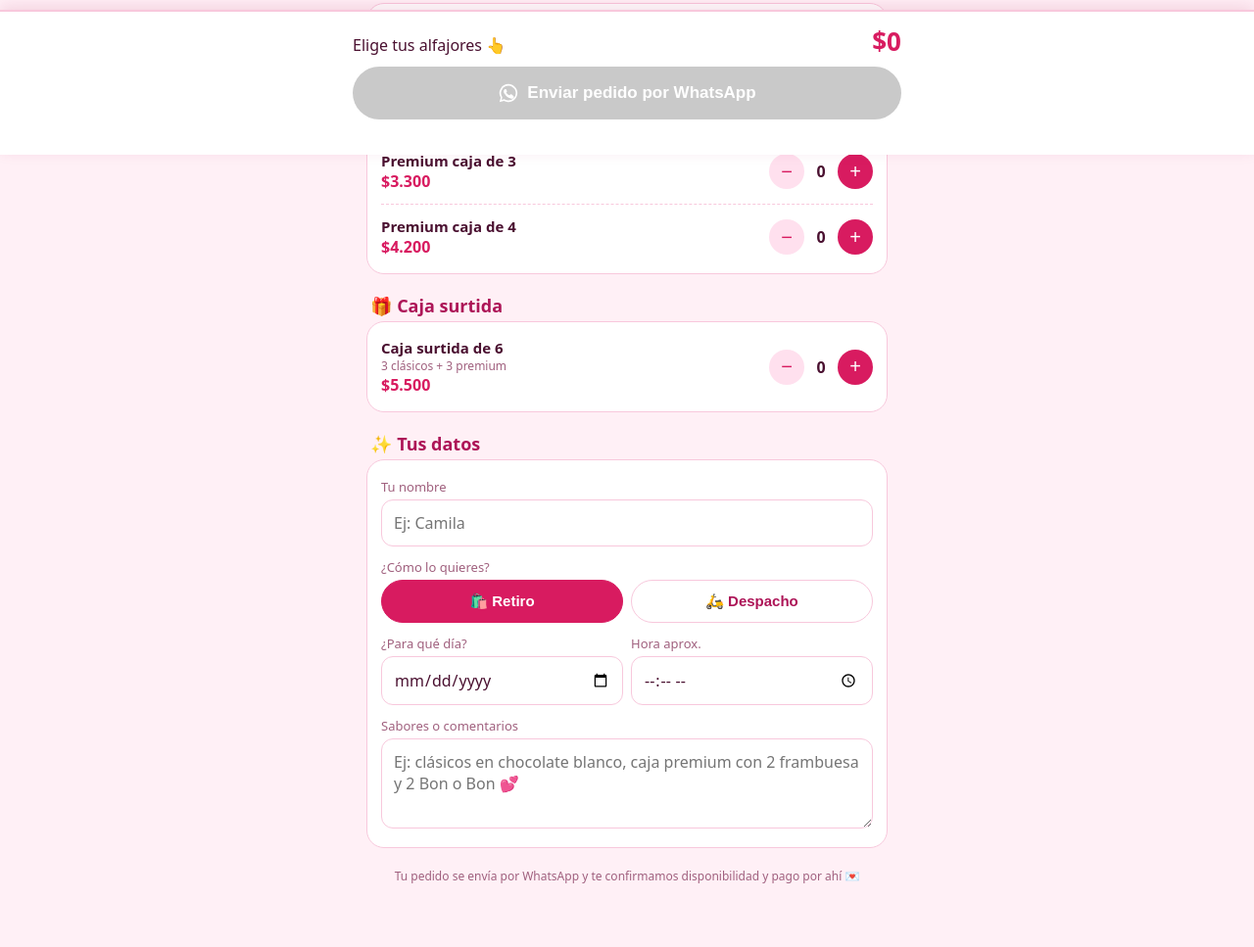
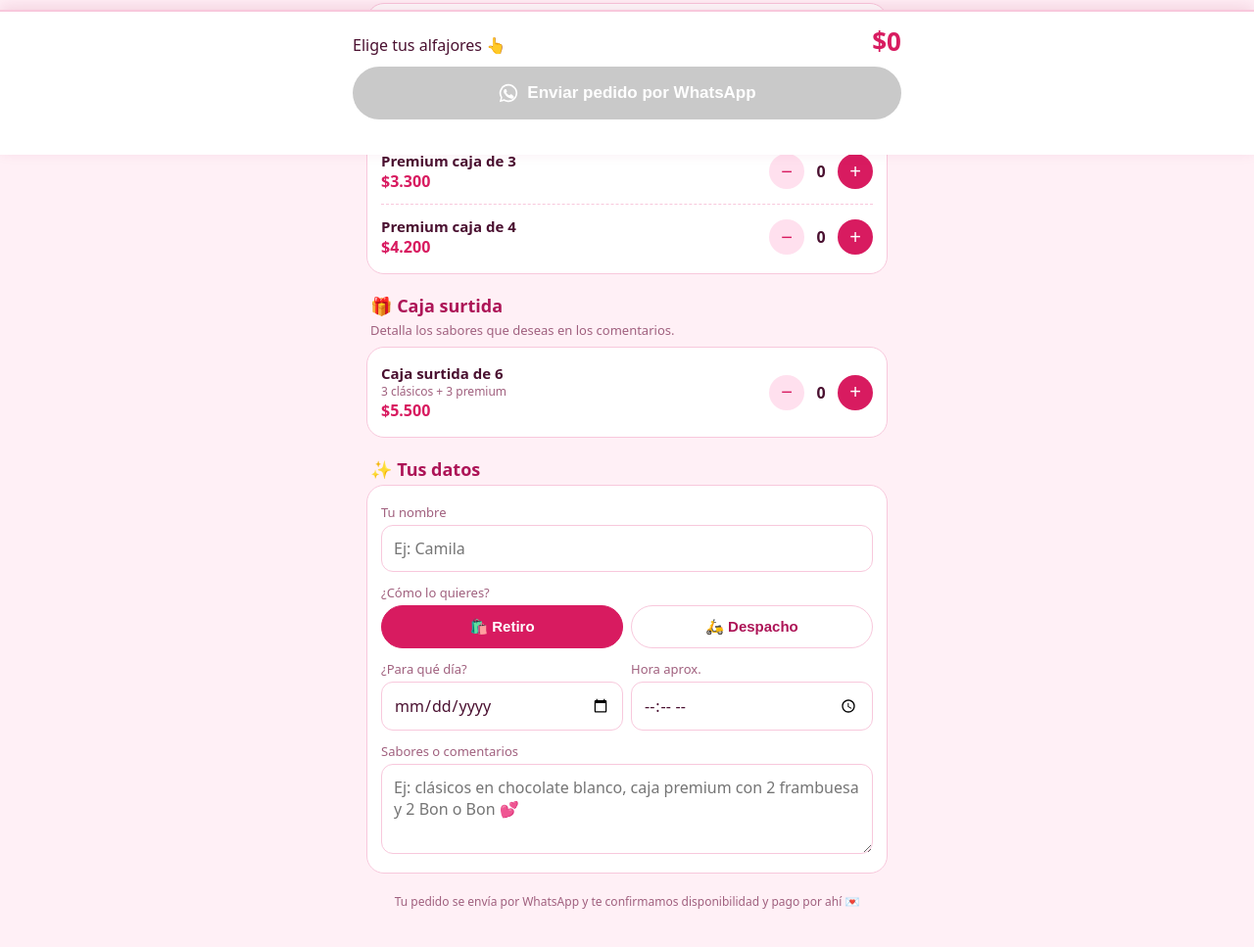
Before and after one commit to Jonhv19/FrancaAlfajoria, a plain HTML site: page index.html in a window 1280 px wide. Shown: the part 642-1609 px from the top of the page at 98% size. Drawn offline with Linux system fonts and the light colour scheme.

Commit message:
Update 'Caja surtida' item with flavor note
Added a note to the 'Caja surtida' item to specify flavor details.

```diff
--- a/index.html
+++ b/index.html
@@ -89,7 +89,7 @@ const CATALOGO = [
     ['c4','Clásico caja de 4',3200],['c6','Clásico caja de 6',4800]]},
   {t:'🍓 Alfajores premium', nota:'Frambuesa · Prestigio · Bon o Bon. Cuéntanos los sabores en comentarios.', items:[
     ['p1','Premium individual',1000],['p3b','Premium bolsita de 3',2700],['p3c','Premium caja de 3',3300],['p4','Premium caja de 4',4200]]},
-  {t:'🎁 Caja surtida', items:[['s6','Caja surtida de 6',5500,'3 clásicos + 3 premium']]},
+  {t:'🎁 Caja surtida', nota:'Detalla los sabores que deseas en los comentarios.', items:[['s6','Caja surtida de 6',5500,'3 clásicos + 3 premium']]},
 ];
 const $=s=>document.querySelector(s);
 const fmt=n=>'$'+n.toLocaleString('es-CL');
```
